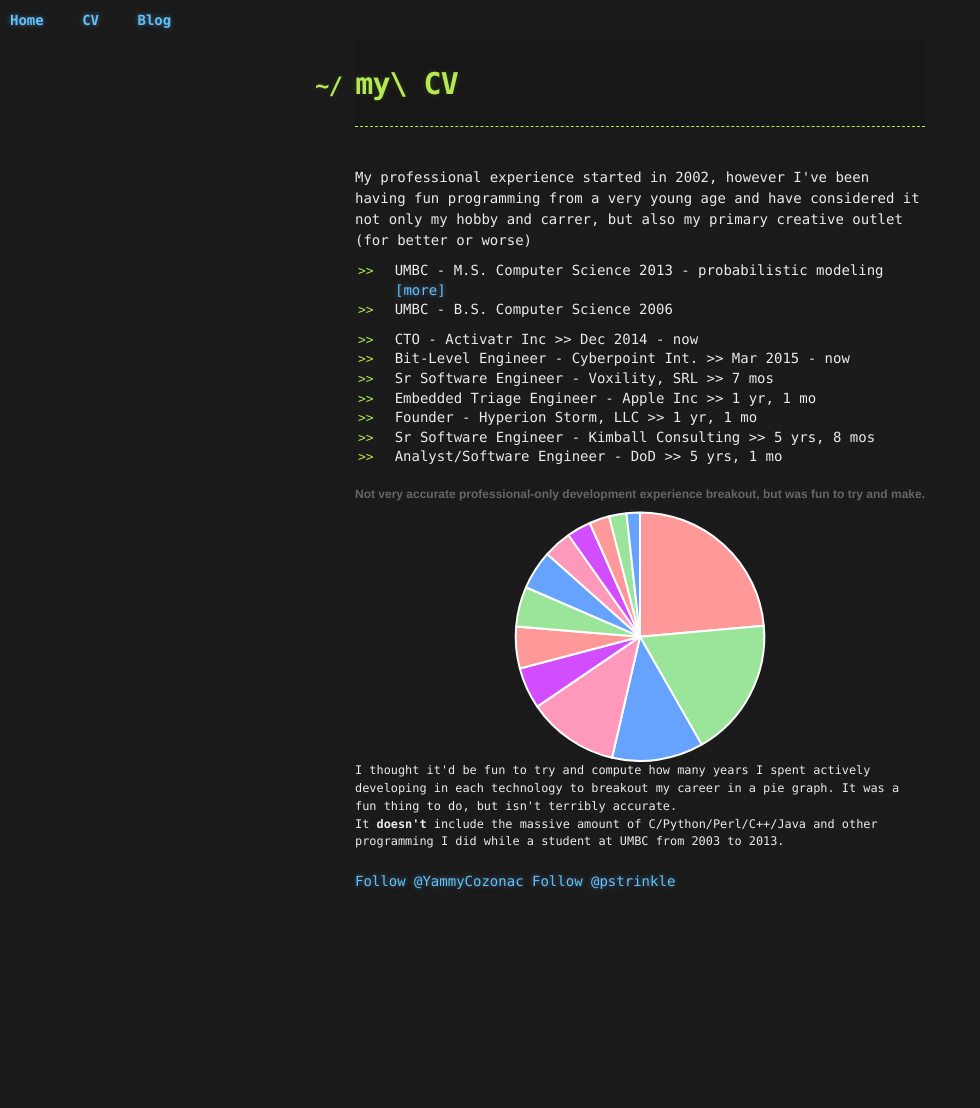
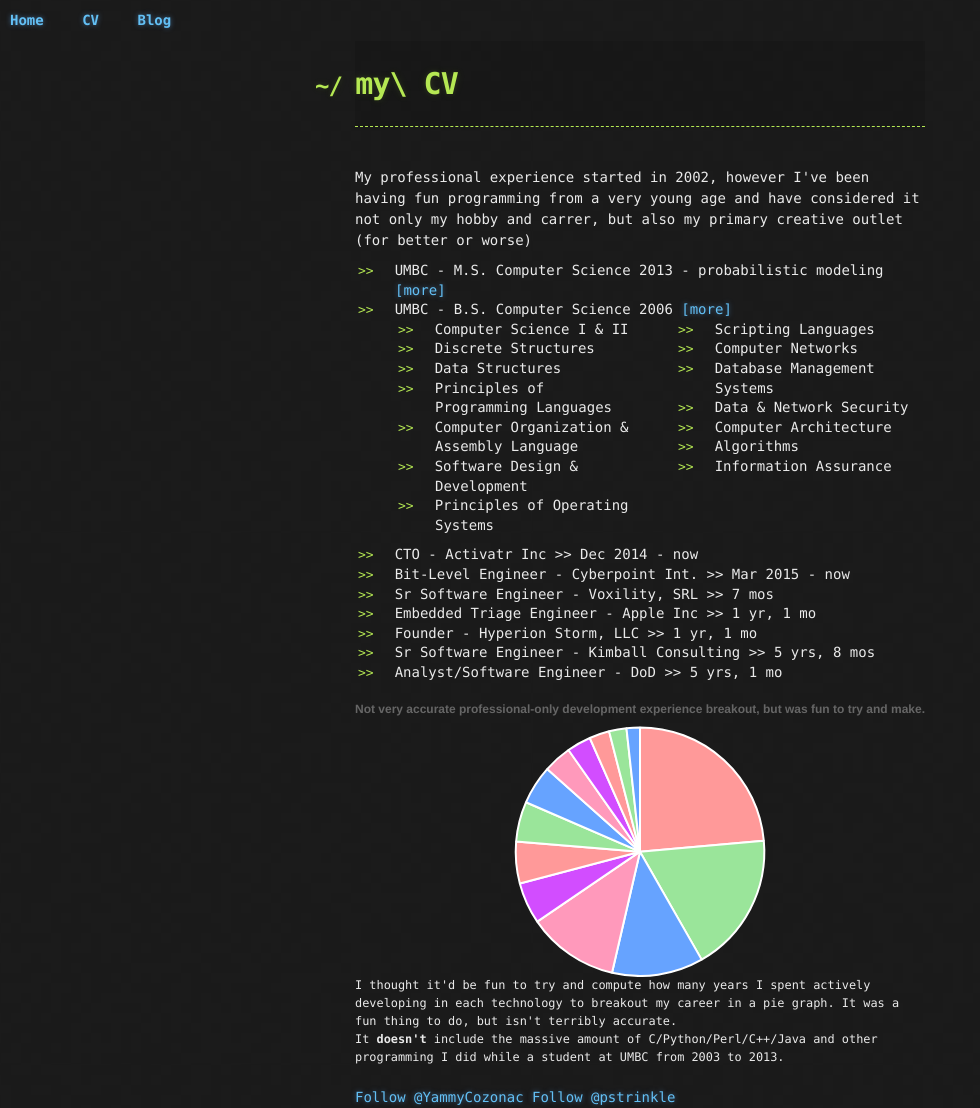
Before and after one commit to pstrinkle/pstrinkle.github.io, a Jekyll site: the page built from cv.html, in a window 1280 px wide. Shown: the whole page, without its empty margins (0-980 px from the left). Built offline with Jekyll 4.4.1, drawn with Linux system fonts in a browser that asks for light colours; nearby versions of some CDN libraries; comment, search, counter and statistics services are not loaded; before the commit the page ends 900 px from its top, so only the background shows below that.

Commit message:
Update cv.html

```diff
--- a/cv.html
+++ b/cv.html
@@ -32,7 +32,31 @@ title: my\ CV
       </div>
     </div>
 
-    <li>UMBC - B.S. Computer Science 2006</li>
+    <li>UMBC - B.S. Computer Science 2006 <a id='bsmore' href=''>[more]</a></li>
+    <div id='bscourses' class="row">
+      <div class="col-md-6">
+        <ul>
+          <li>Computer Science I &amp; II</li>
+          <li>Discrete Structures</li>
+          <li>Data Structures</li>
+          <li>Principles of Programming Languages</li>
+          <li>Computer Organization &amp; Assembly Language</li>
+          <li>Software Design &amp; Development</li>
+          <li>Principles of Operating Systems</li>
+        </ul>
+      </div>
+      <div class="col-md-6">
+        <ul>
+          <li>Scripting Languages</li>
+          <li>Computer Networks</li>
+          <li>Database Management Systems</li>
+          <li>Data &amp; Network Security</li>
+          <li>Computer Architecture</li>
+          <li>Algorithms</li>
+          <li>Information Assurance</li>
+        </ul>
+      </div>
+    </div>
   </ul>
 
   <ul>
```
